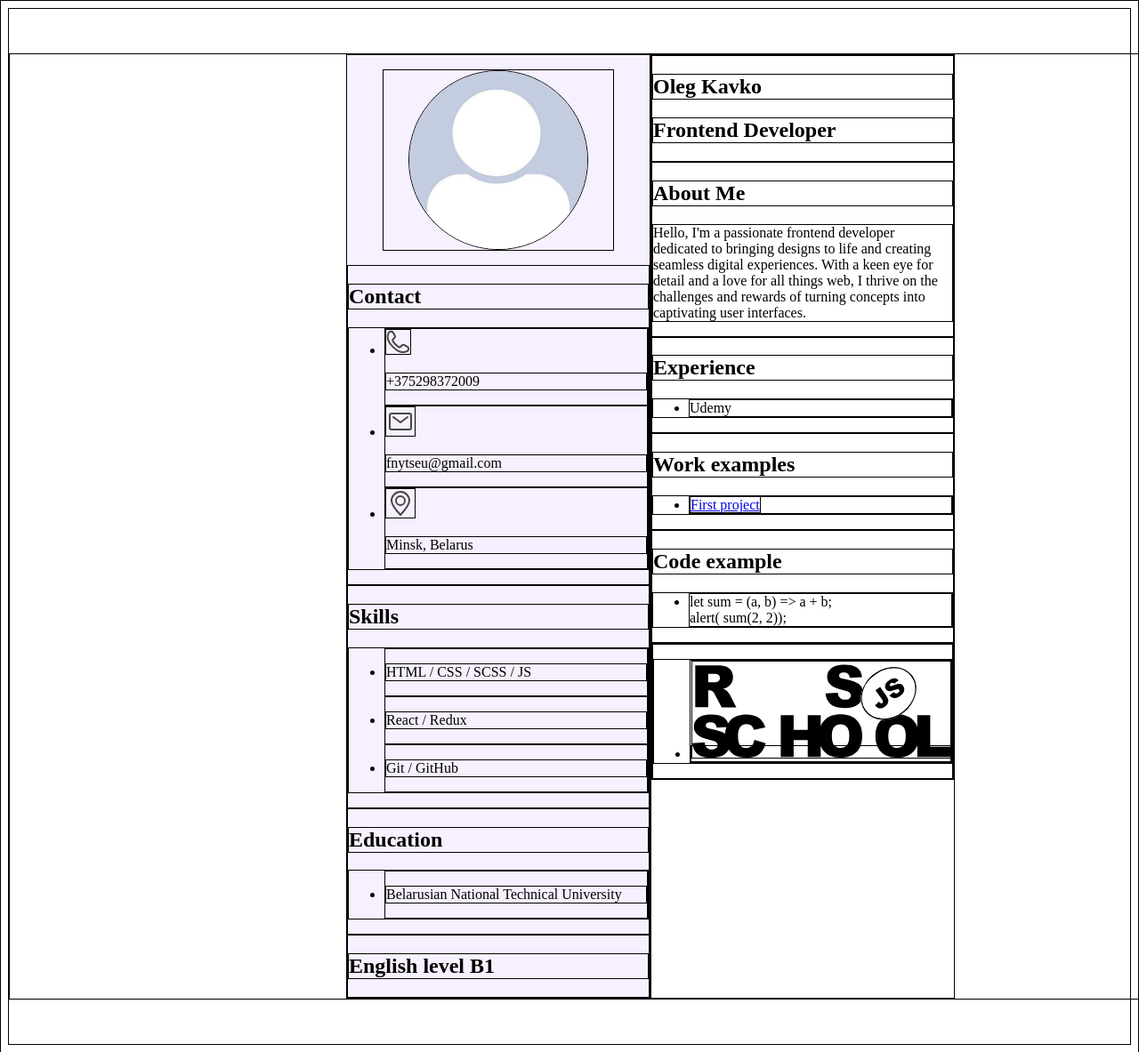
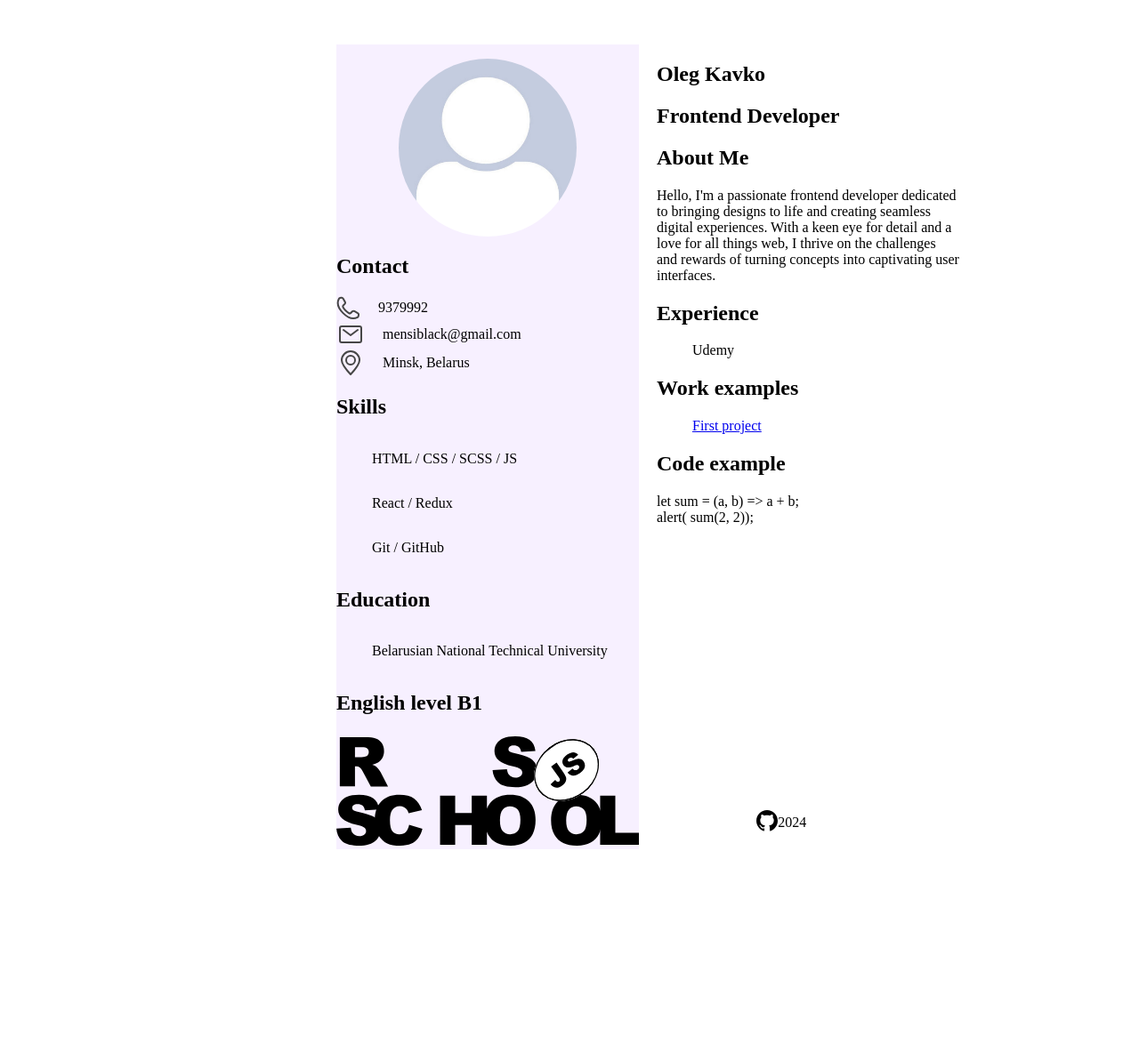
Before and after one commit to Fairfeu/rsschool-cv, a plain HTML site: page index.html in a window 1280 px wide. Shown: the top 1183 px of the page at 89% size. After the commit the page ends 1005 px from the top, so only its background shows below. Drawn offline with Linux system fonts and the light colour scheme.

Commit message:
docs: finish

```diff
--- a/index.html
+++ b/index.html
@@ -13,18 +13,18 @@
         </figure>
         <article>
           <h2>Contact</h2>
-          <ul>
+          <ul class="svg-list">
             <li>
               <img src="assets/Box.svg" alt="box" srcset="" />
-              <p>+375298372009</p>
+              <span class="m-left">9379992</span>
             </li>
             <li>
               <img src="assets/Mail.svg" alt="mail" srcset="" />
-              <p>fnytseu@gmail.com</p>
+              <span class="m-left">mensiblack@gmail.com</span>
             </li>
             <li>
               <img src="assets/Location.svg" alt="location" srcset="" />
-              <p>Minsk, Belarus</p>
+              <span class="m-left">Minsk, Belarus</span>
             </li>
           </ul>
         </article>
@@ -53,6 +53,11 @@
         <article>
           <h2>English level B1</h2>
         </article>
+        <footer class="footer-first">
+          <nav>
+                <a href="https://rs.school/courses/javascript-ru"><img src="assets/rs-school-logo.svg" alt="logo-course" srcset=""></a>
+          </nav>
+        </footer>
       </section>
       <section class="right-side">
         <header>
@@ -83,22 +88,23 @@
         </article>
         <article>
           <h2>Code example</h2>
-          <ul>
+          <ul class="svg-list">
             <li>let sum = (a, b) => a + b;</br>
                alert( sum(2, 2));
               </li>
           </ul>
         </article>
-        <footer>
+        <footer class="second-foot">
           <nav>
-            <ul>
-              <li>
-                <a href=""><img src="assets/rs-school-logo.svg" alt="" srcset=""></a>
-              </li>
+            <ul class="svg-list">
+              <li><a href="https://github.com/Fairfeu"><img src="assets/iconmonstr-github-1.svg" alt="git-logo" srcset=""></a> <span>2024</span></li>
             </ul>
           </nav>
+
         </footer>
+
       </section>
+
     </main>
   </body>
 </html>
--- a/style.css
+++ b/style.css
@@ -7,7 +7,6 @@
   margin: 0 auto;
 }
 main {
-  /* margin: 0px auto; */
   width: 1440px;
   display: flex;
   justify-content: center;
@@ -18,10 +17,27 @@ main {
   width: 340px;
   background: #9945ff14;
 }
-* {
-  border: 1px solid black;
-}
 
 .right-side {
   width: 340px;
+  position: relative;
+  margin-left: 20px;
 }
+
+.svg-list {
+  list-style-type: none;
+  padding: 0;
+}
+
+ul li {
+  display: flex;
+  align-items: center;
+}
+.m-left {
+  margin-left: 20px;
+}
+.second-foot {
+  position: absolute;
+  left: 33%;
+  bottom: 0;
+}
```
Also changed, not shown: assets/iconmonstr-github-1.svg (added).
